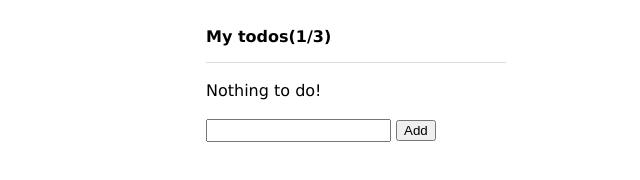
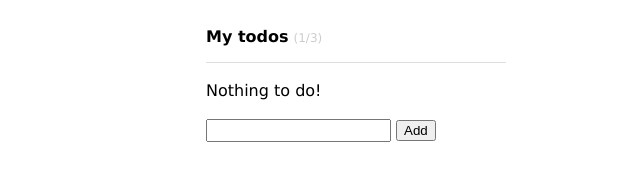
Before and after one commit to yoohe0722/ReactTodoApp, a plain HTML site: page index.html in a window 1280 px wide. Shown: the full height of the page, 284-924 px from the left. Drawn offline with nearby package versions, Linux system fonts and the light colour scheme.

Commit message:
headerのcss記述

```diff
--- a/css/styles.css
+++ b/css/styles.css
@@ -39,6 +39,13 @@ body {
   margin-left: 5px;
 }
 
+h1 > span {
+  color: #ccc;
+  font-size: 12px;
+  font-weight: normal;
+  margin-left: 5px;
+}
+
 .container input[type="text"] {
   padding: 2px;
   margin-right: 5px;
```
